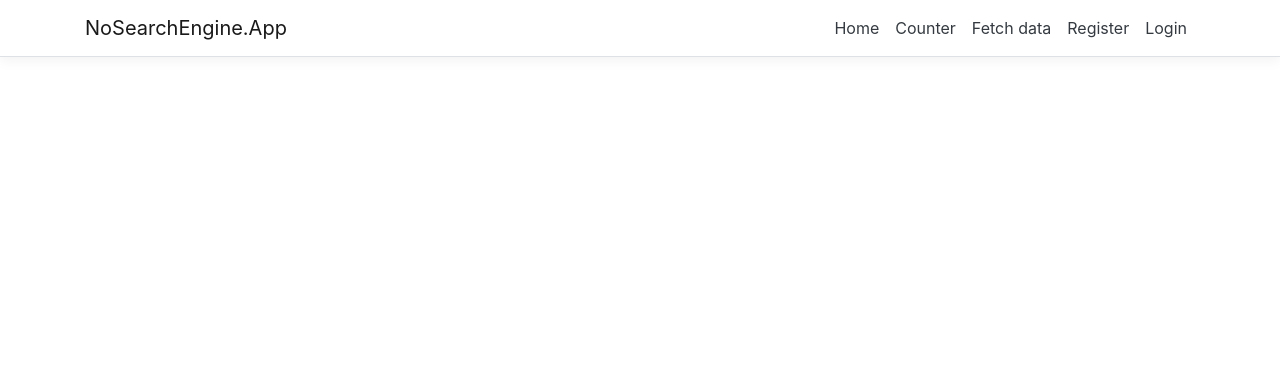
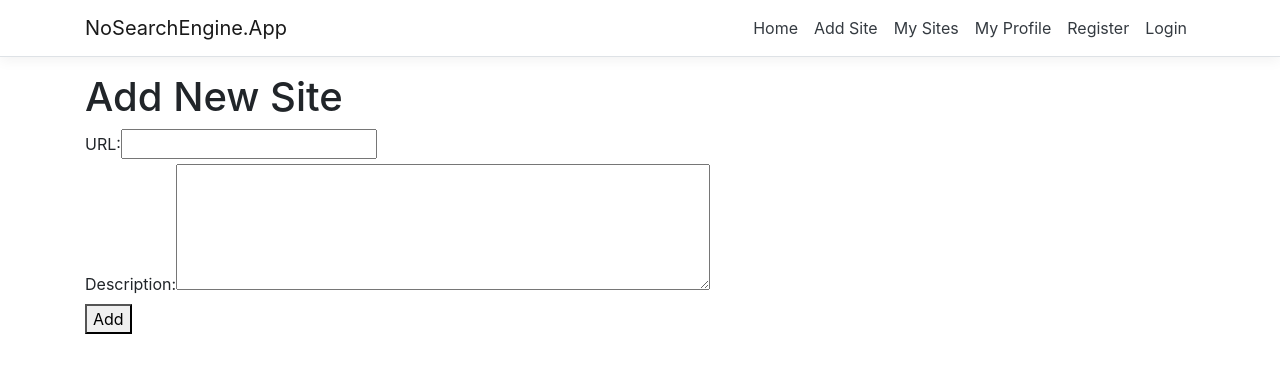
Before and after one commit to pcmichaels/nosearchengine, a React (Create React App) app in the folder NoSearchEngine.App/NoSearchEngine.App/ClientApp/: page /addSite in a window 1280 px wide. Shown: the top 372 px of the page. Built offline with nearby package versions, Linux system fonts and the light colour scheme; no server answers.

Commit message:
Restructure some react components

```diff
--- a/NoSearchEngine.App/NoSearchEngine.App/ClientApp/src/App.js
+++ b/NoSearchEngine.App/NoSearchEngine.App/ClientApp/src/App.js
@@ -2,8 +2,7 @@ import React, { Component } from 'react';
 import { Route } from 'react-router';
 import { Layout } from './components/Layout';
 import { Home } from './components/Home';
-import { FetchData } from './components/FetchData';
-import { Counter } from './components/Counter';
+import { AddSite } from './components/AddSite';
 import AuthorizeRoute from './components/api-authorization/AuthorizeRoute';
 import ApiAuthorizationRoutes from './components/api-authorization/ApiAuthorizationRoutes';
 import { ApplicationPaths } from './components/api-authorization/ApiAuthorizationConstants';
@@ -13,14 +12,21 @@ import './custom.css'
 
 export default class App extends Component {
   static displayName = App.name;
+        /*
+        When authentication is working then replace the route with this
+        <AuthorizeRoute path='/mySites' component={MySites} />
+
+        Add these when ready:
+        <Route path='/mySites' component={MySites} />
+        <Route path='/myProfile' component={MyProfile} />
+
+        */
 
   render () {
     return (
       <Layout>
         <Route exact path='/' component={Home} />
-        <Route path='/counter' component={Counter} />
-        <Route path='/fetch-data' component={FetchData} />
-        <AuthorizeRoute path='/fetch-data' component={FetchData} />
+        <Route path='/addSite' component={AddSite} />
         <Route path={ApplicationPaths.ApiAuthorizationPrefix} component={ApiAuthorizationRoutes} />
 
       </Layout>
--- /dev/null
+++ b/NoSearchEngine.App/NoSearchEngine.App/ClientApp/src/components/AddSite.tsx
@@ -0,0 +1,48 @@
+import React, { Component } from 'react';
+import ShortEditTextBox from './Base/ShortEditTextBox';
+import LongEditTextBox from './Base/LongEditTextBox';
+import SimpleButton from './Base/SimpleButton';
+
+interface IProps {
+    addSiteAction: (e: React.MouseEvent<HTMLButtonElement>) => void;
+}
+
+interface IState {
+    loading: boolean;
+    url: string;
+    description: string;
+  }
+
+export class AddSite extends Component<IProps, IState> {
+
+  constructor(props: IProps) {
+    super(props);
+    this.state = {
+        loading: true,
+        url: "",
+        description: ""
+    };
+  }
+
+  render() {
+    return (
+      <div>
+        <h1>Add New Site</h1>
+
+        <ShortEditTextBox label="URL:" editTextUpdateAction={this.updateUrl} />
+        <LongEditTextBox label="Description:" editTextUpdateAction={this.updateDescription} />
+
+        <SimpleButton buttonAction={this.props.addSiteAction} buttonLabel="Add" />
+      </div>
+    );
+  }
+
+  updateUrl(e: React.ChangeEvent<HTMLInputElement>) {
+    this.setState({url: e.target.value});
+  }
+
+  updateDescription(e: React.ChangeEvent<HTMLTextAreaElement>) {
+    this.setState({description: e.target.value});
+  }
+
+}
--- /dev/null
+++ b/NoSearchEngine.App/NoSearchEngine.App/ClientApp/src/components/Base/LongEditTextBox.tsx
@@ -0,0 +1,17 @@
+import React from 'react';
+
+interface LongEditTextBoxProps {
+    label: string;
+    editTextUpdateAction: (e: React.ChangeEvent<HTMLTextAreaElement>) => void;
+}
+
+function LongEditTextBox(props: LongEditTextBoxProps) {
+
+    return (
+        <div>
+            <label>{props.label}</label>
+            <textarea onChange={props.editTextUpdateAction} rows={5} cols={50} />
+        </div>
+    );
+}
+export default LongEditTextBox;
--- /dev/null
+++ b/NoSearchEngine.App/NoSearchEngine.App/ClientApp/src/components/Base/ShortEditTextBox.tsx
@@ -0,0 +1,17 @@
+import React from 'react';
+
+interface ShortEditTextBoxProps {
+    label: string;
+    editTextUpdateAction: (e: React.ChangeEvent<HTMLInputElement>) => void;
+}
+
+function ShortEditTextBox(props: ShortEditTextBoxProps) {
+
+    return (
+        <div>
+            <label>{props.label}</label>
+            <input type='text' onChange={props.editTextUpdateAction} />
+        </div>
+    );
+}
+export default ShortEditTextBox;
--- /dev/null
+++ b/NoSearchEngine.App/NoSearchEngine.App/ClientApp/src/components/Base/SimpleButton.tsx
@@ -0,0 +1,16 @@
+import React from 'react';
+
+interface ButtonProps {
+    buttonLabel: string;
+    buttonAction: (e: React.MouseEvent<HTMLButtonElement>) => void;
+}
+
+function SimpleButton(props: ButtonProps) {
+
+    return (
+        <div>
+            <button onClick={props.buttonAction}>{props.buttonLabel}</button>
+        </div>
+    );
+}
+export default SimpleButton;
--- a/NoSearchEngine.App/NoSearchEngine.App/ClientApp/src/components/Counter.js
+++ /dev/null
@@ -1,31 +0,0 @@
-import React, { Component } from 'react';
-
-export class Counter extends Component {
-  static displayName = Counter.name;
-
-  constructor(props) {
-    super(props);
-    this.state = { currentCount: 0 };
-    this.incrementCounter = this.incrementCounter.bind(this);
-  }
-
-  incrementCounter() {
-    this.setState({
-      currentCount: this.state.currentCount + 1
-    });
-  }
-
-  render() {
-    return (
-      <div>
-        <h1>Counter</h1>
-
-        <p>This is a simple example of a React component.</p>
-
-        <p aria-live="polite">Current count: <strong>{this.state.currentCount}</strong></p>
-
-        <button className="btn btn-primary" onClick={this.incrementCounter}>Increment</button>
-      </div>
-    );
-  }
-}
--- a/NoSearchEngine.App/NoSearchEngine.App/ClientApp/src/components/NavMenu.tsx
+++ b/NoSearchEngine.App/NoSearchEngine.App/ClientApp/src/components/NavMenu.tsx
@@ -44,10 +44,13 @@ export class NavMenu extends Component<INavMenuProps, IState> {
                   <NavLink tag={Link} className="text-dark" to="/">Home</NavLink>
                 </NavItem>
                 <NavItem>
-                  <NavLink tag={Link} className="text-dark" to="/counter">Counter</NavLink>
+                  <NavLink tag={Link} className="text-dark" to="/addSite">Add Site</NavLink>
                 </NavItem>
                 <NavItem>
-                  <NavLink tag={Link} className="text-dark" to="/fetch-data">Fetch data</NavLink>
+                  <NavLink tag={Link} className="text-dark" to="/mySites">My Sites</NavLink>
+                </NavItem>
+                <NavItem>
+                  <NavLink tag={Link} className="text-dark" to="/myProfile">My Profile</NavLink>
                 </NavItem>
                 <LoginMenu>
                 </LoginMenu>
--- a/NoSearchEngine.App/NoSearchEngine.App/ClientApp/src/components/Search.tsx
+++ b/NoSearchEngine.App/NoSearchEngine.App/ClientApp/src/components/Search.tsx
@@ -1,4 +1,5 @@
 import React from 'react';
+import SimpleButton from './Base/SimpleButton';
 
 interface SearchProps {
     searchTextUpdateAction: (e: React.ChangeEvent<HTMLInputElement>) => void;
@@ -8,10 +9,10 @@ interface SearchProps {
 function Search(props: SearchProps) {
 
     return (
-        <div>
+        <div className="Row">
             <label>Search</label>
             <input type='text' onChange={props.searchTextUpdateAction} />
-            <button onClick={props.searchAction}>Search</button>
+            <SimpleButton buttonAction={props.searchAction} buttonLabel="Search" />
         </div>
     );
 }
--- a/NoSearchEngine.App/NoSearchEngine.App/ClientApp/src/components/api-authorization/ApiAuthorizationRoutes.js
+++ b/NoSearchEngine.App/NoSearchEngine.App/ClientApp/src/components/api-authorization/ApiAuthorizationRoutes.js
@@ -22,7 +22,6 @@ export default class ApiAuthorizationRoutes extends Component {
 }
 
 function loginAction(name){
-  debugger; // pcm
     return (<Login action={name}></Login>);
 }
 
```
Also changed, not shown: NoSearchEngine.App/NoSearchEngine.App/ClientApp/src/components/Home.tsx (line endings or trailing spaces), 1 other file (tests, documents, lock files or other folders).
